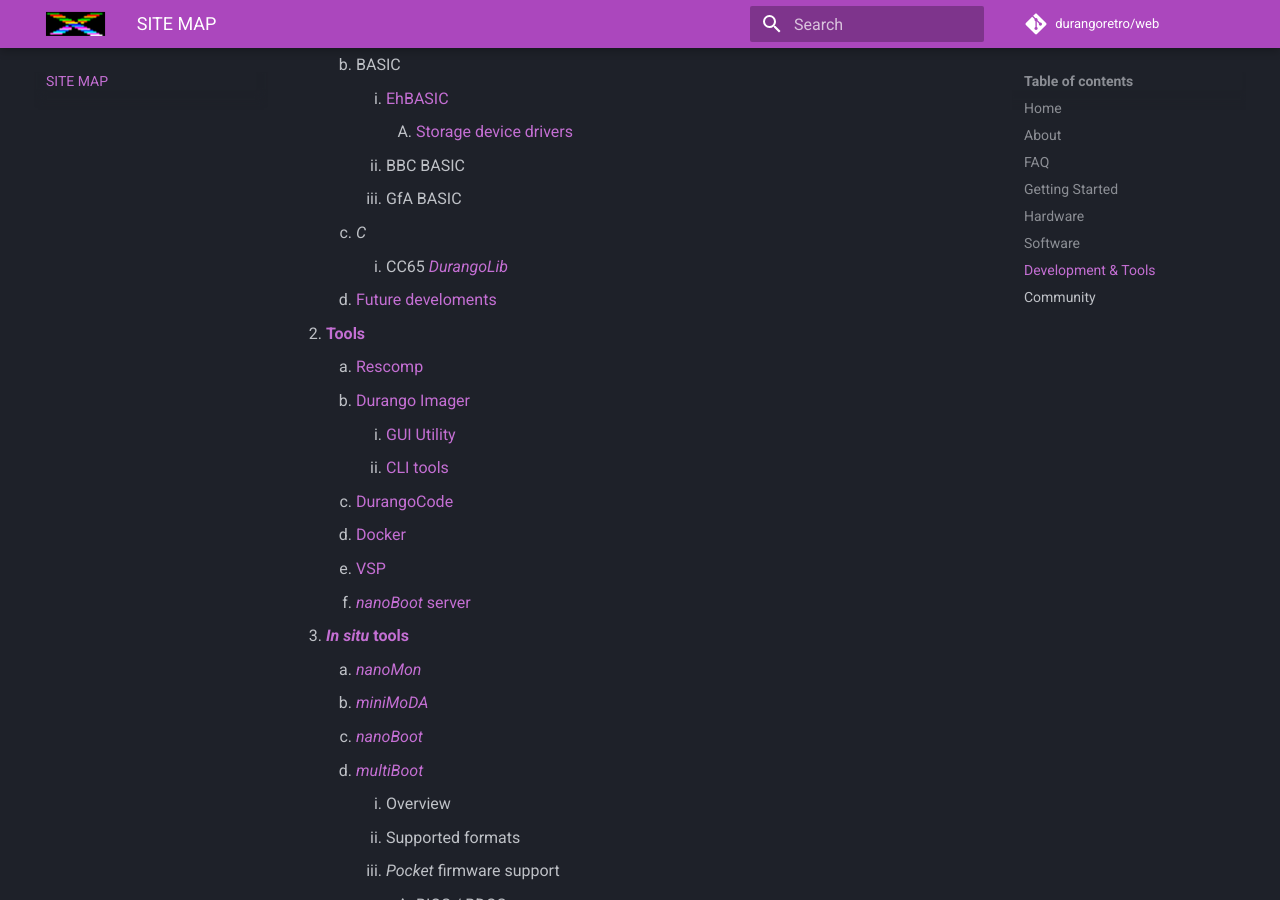
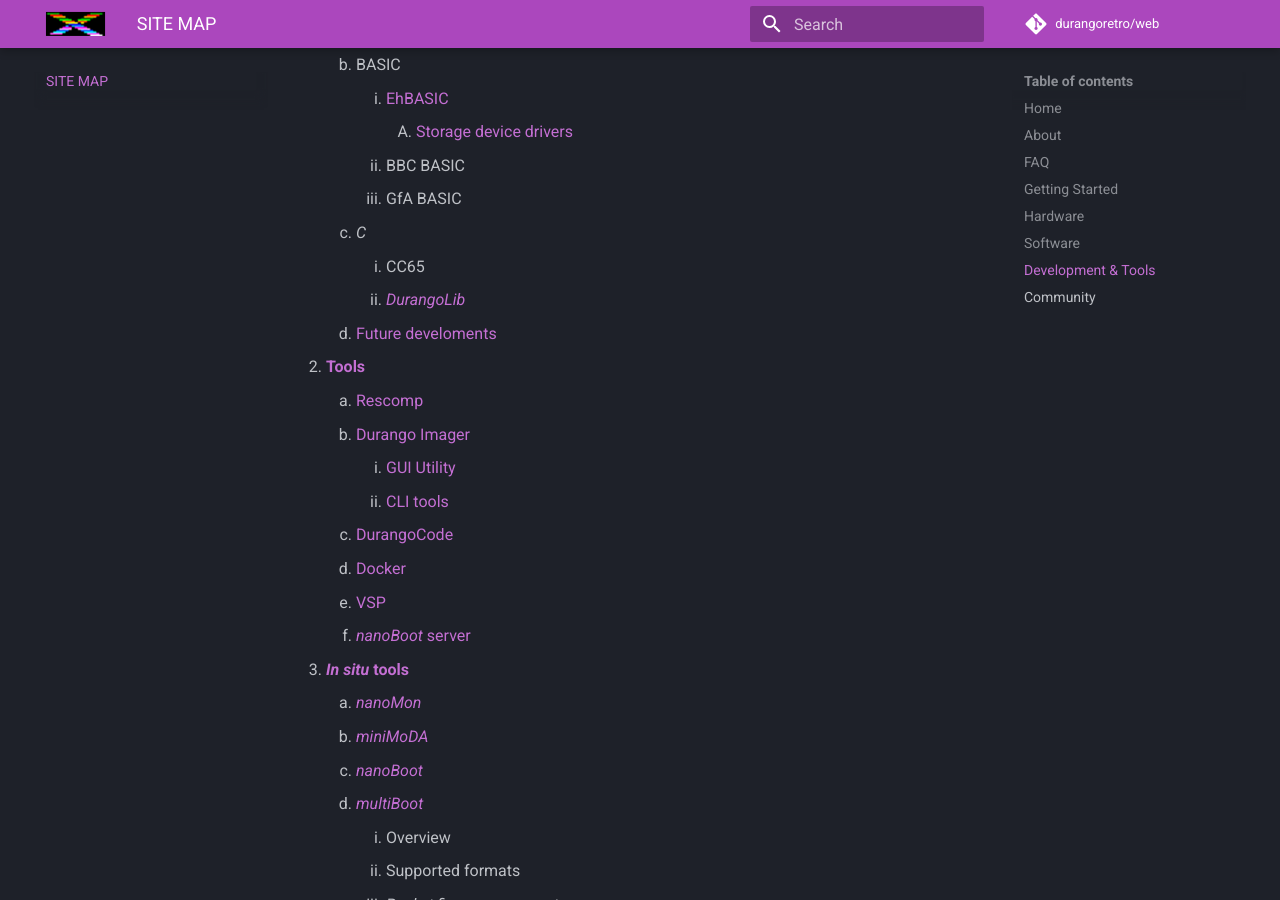
Before and after one commit to durangoretro/web, an MkDocs documentation site: the page built from docs/sitemap.md, in a window 1280 px wide and 900 px high, scrolled down 4583 px. Built offline with MkDocs 1.6.1 and Material for MkDocs 9.7.7, drawn with Linux system fonts in a browser that asks for light colours; comment, search, counter and statistics services are not loaded.

```diff
--- a/docs/sitemap.md
+++ b/docs/sitemap.md
@@ -142,7 +142,7 @@ This is a **general index** of the _whole [**DurangoRetro.com**](index.md) websi
 		1. GfA BASIC
 	1. _C_
 		1. CC65
-			[_DurangoLib_](dev/lang/durangolib.md)
+		- [_DurangoLib_](dev/lang/durangolib.md)
 	1. [Future develoments](dev/lang/other.md)
 
 1. [**Tools**](dev/tools.md)
```
